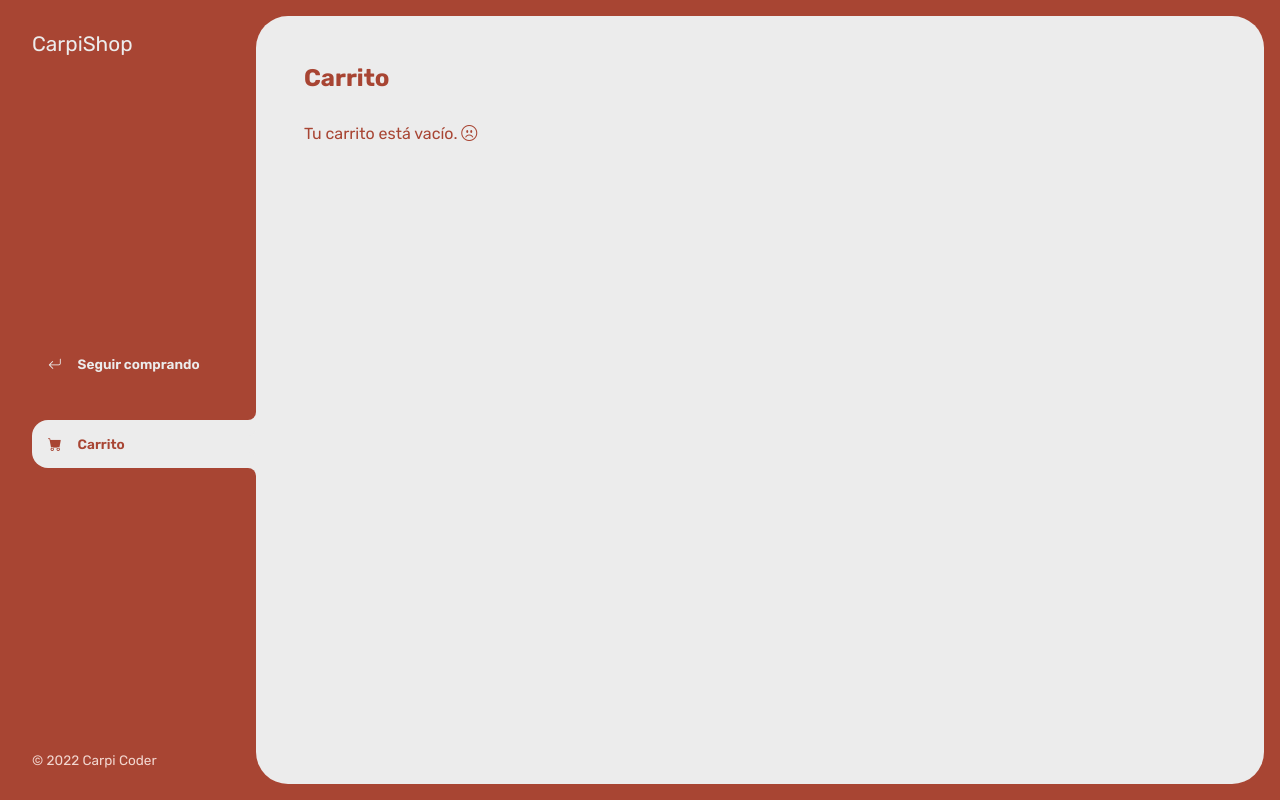
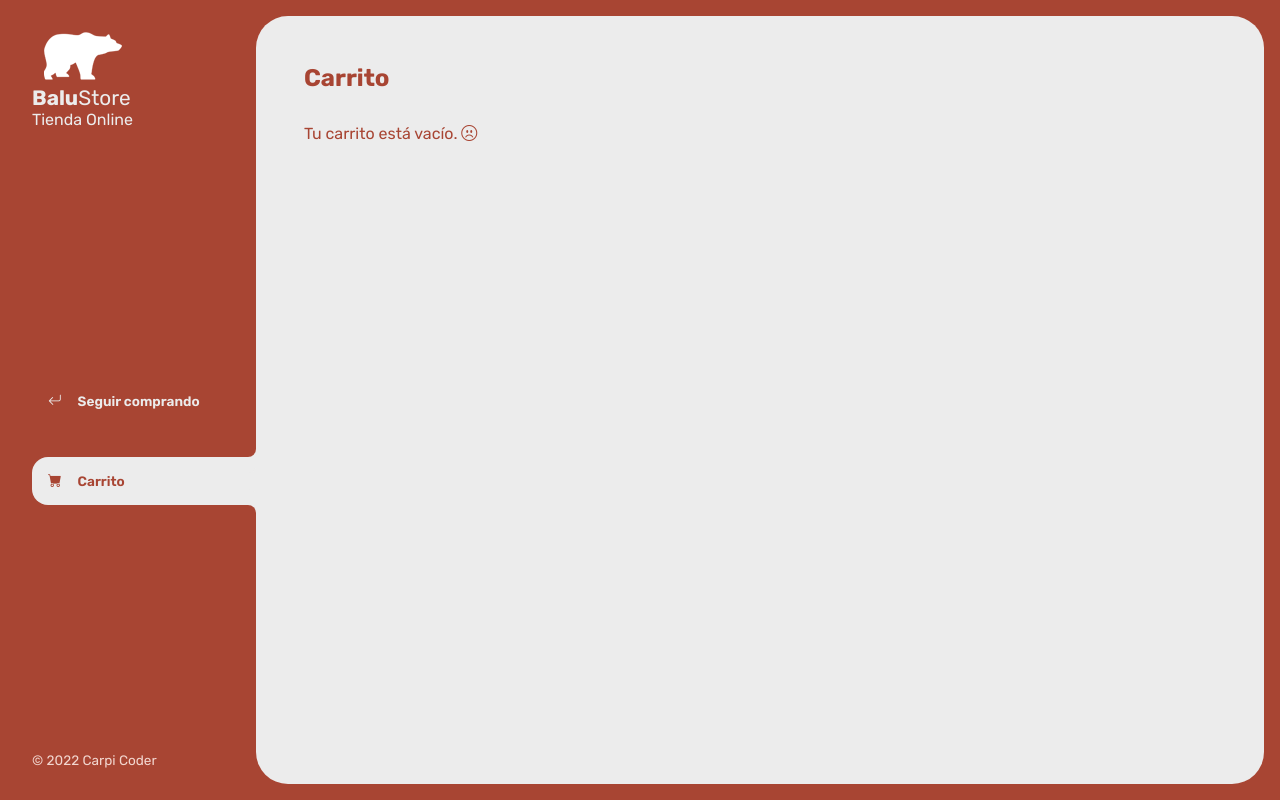
Before and after one commit to carlosceva/BaluStore, a plain HTML site: page carrito.html in a window 1280 px wide. Drawn offline with nearby package versions, Linux system fonts and the light colour scheme; some packages are replaced by stand-ins of ours; a script that the page names is missing.

Commit message:
editanto titulos

```diff
--- a/carrito.html
+++ b/carrito.html
@@ -4,7 +4,7 @@
     <meta charset="UTF-8">
     <meta http-equiv="X-UA-Compatible" content="IE=edge">
     <meta name="viewport" content="width=device-width, initial-scale=1.0">
-    <title>CarpiShop</title>
+    <title>BaluStore</title>
     <link rel="stylesheet" href="https://cdn.jsdelivr.net/npm/bootstrap-icons@1.9.1/font/bootstrap-icons.css">
     <link rel="stylesheet" type="text/css" href="https://cdn.jsdelivr.net/npm/toastify-js/src/toastify.min.css">
     <link rel="stylesheet" href="./css/main.css">
@@ -13,7 +13,7 @@
 
     <div class="wrapper">
         <header class="header-mobile">
-            <h1 class="logo">CarpiShop</h1>
+            <h1 class="logo"><strong>Balu</strong>Store</h1>
             <button class="open-menu" id="open-menu">
                 <i class="bi bi-list"></i>
             </button>
@@ -23,7 +23,9 @@
                 <i class="bi bi-x"></i>
             </button>
             <header>
-                <h1 class="logo">CarpiShop</h1>
+                <img src="./img/baloo.png" alt="Imagen de tienda">
+                <h1 class="logo"><strong>Balu</strong>Store</h1>
+                Tienda Online
             </header>
             <nav>
                 <ul>
```
